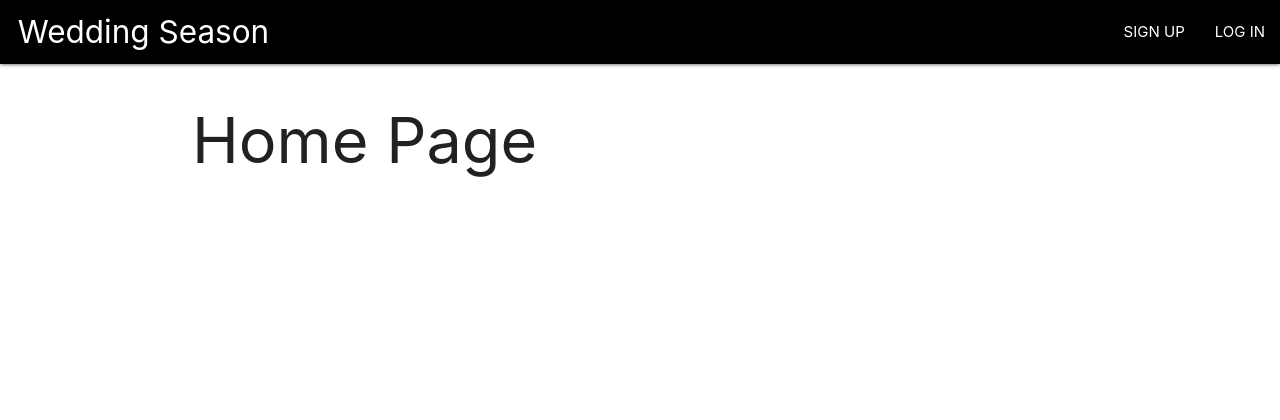
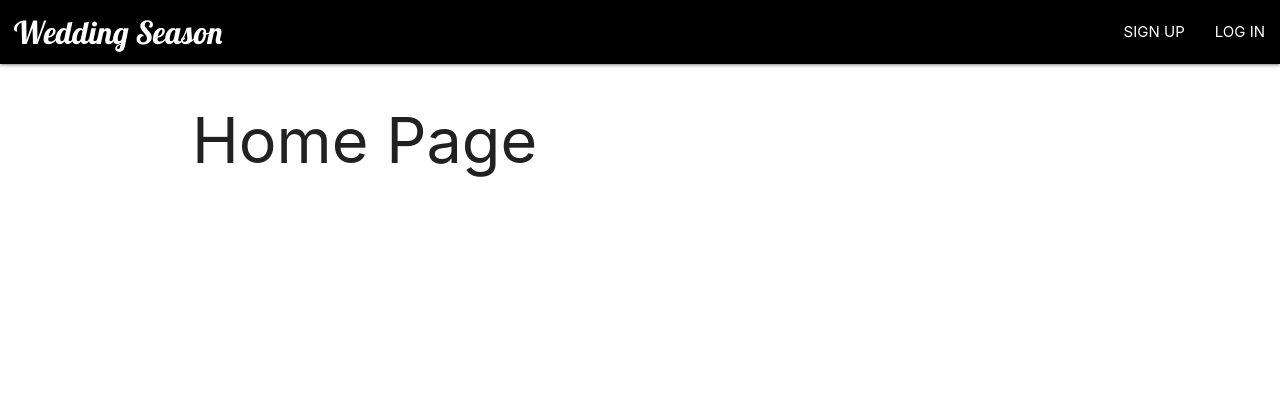
Before and after one commit to Shavvvv/wedding-season, a Django app: page / in a window 1280 px wide. Shown: the top 420 px of the page. Run offline with Django 5.2, Linux system fonts and the light colour scheme.

Commit message:
Update cursive on nav bar

```diff
--- a/main_app/static/css/style.css
+++ b/main_app/static/css/style.css
@@ -3,19 +3,18 @@ body {
     min-height: 100vh;
     flex-direction: column;
      /* background-image: url('https://wallpapercave.com/dwp1x/wp11894277.jpg'); */
-  background-repeat: no-repeat;
-  background-attachment: fixed;
-  background-size: 100% 100%;
+    background-repeat: no-repeat;
+    background-attachment: fixed;
+    background-size: 100% 100%;
 
 }
 
 main {
     flex: 1 0 auto;
-
 }
 
 #web-title {
-    /* font-family: 'Londrina Shadow', cursive; */
+    font-family: 'Lobster', cursive;
 }
 
 footer.page-footer {
@@ -23,6 +22,6 @@ footer.page-footer {
     text-align: right;
 }
 
-#header-btn{
+#header-btn {
     margin-top: 4.5em;
 }
--- a/main_app/templates/base.html
+++ b/main_app/templates/base.html
@@ -8,6 +8,9 @@
   <meta name="viewport" content="width=device-width, initial-scale=1.0">
   <meta http-equiv="X-UA-Compatible" content="ie=edge">
   <title>Wedding Season</title>
+  <style>
+    @import url('https://fonts.googleapis.com/css2?family=Lobster&display=swap');
+  </style>
   <link rel="stylesheet" href="https://cdnjs.cloudflare.com/ajax/libs/materialize/1.0.0/css/materialize.min.css">
   <link rel="stylesheet" type="text/css" href="{% static 'css/style.css' %}">
   <script src="https://cdnjs.cloudflare.com/ajax/libs/materialize/1.0.0/js/materialize.min.js"></script>
```
